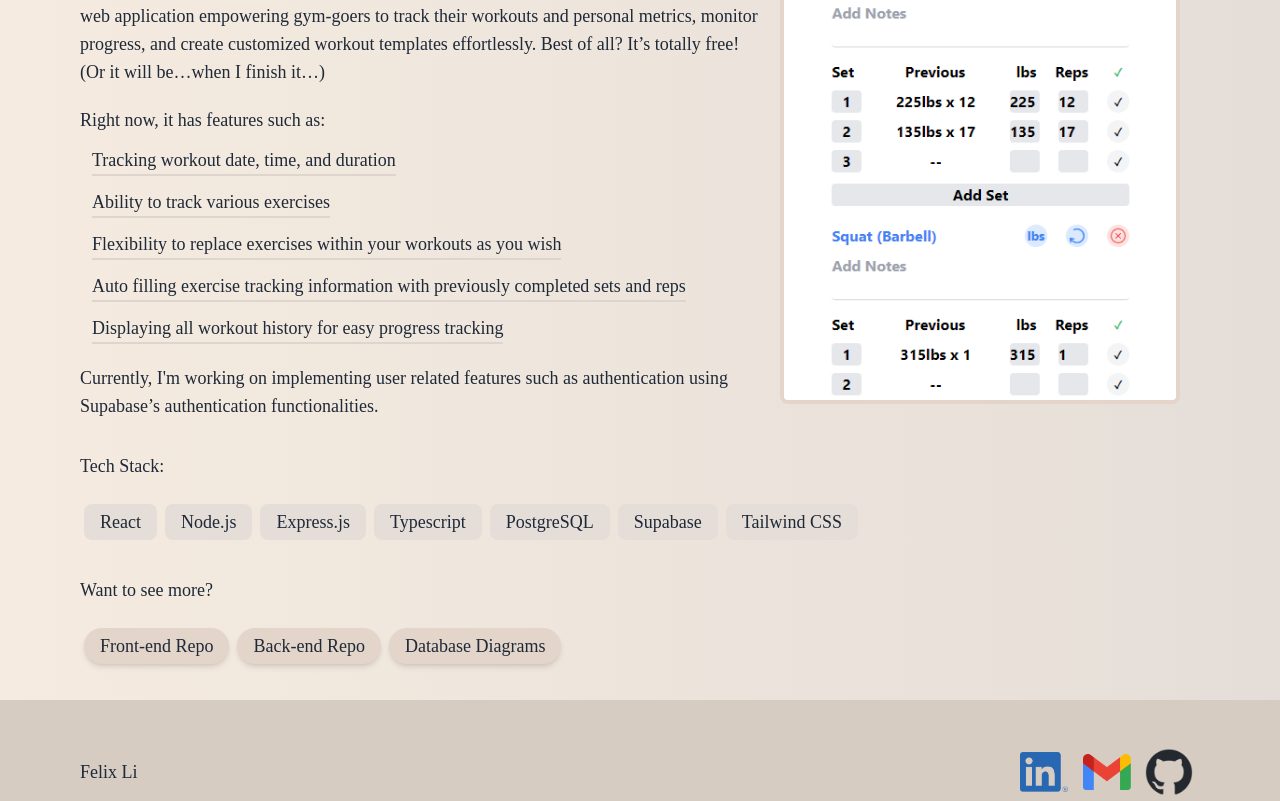
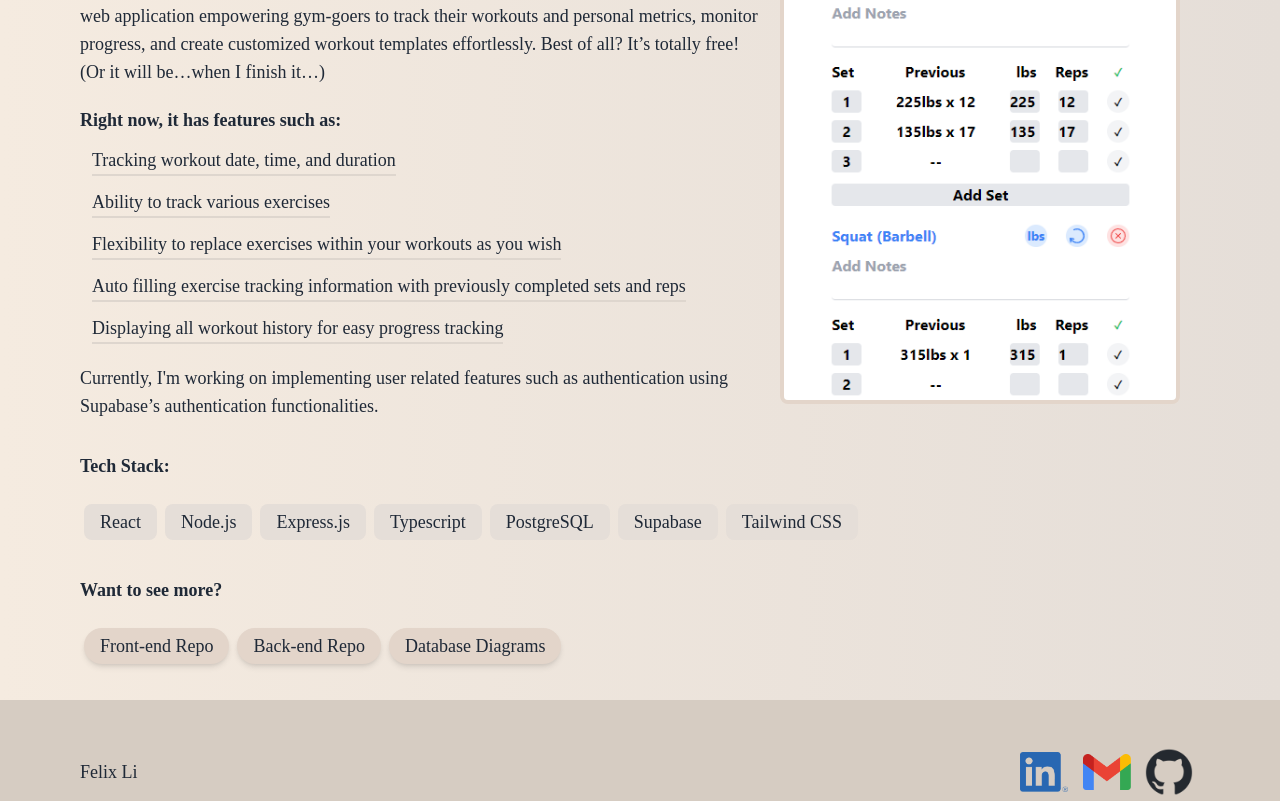
Before and after one commit to 04felixli/Portfolio-Website, a React (Create React App) app: page /Projects/IMFAT in a window 1280 px wide. Shown: the part 474-1275 px from the top of the page. Built offline with nearby package versions, Linux system fonts and the light colour scheme.

Commit message:
Minor UI change to detail project pages

```diff
--- a/src/Components/Projects/DetailedProject.tsx
+++ b/src/Components/Projects/DetailedProject.tsx
@@ -39,7 +39,7 @@ const DetailedProject = ({ project }: Props) => {
                         }
                         {project.reasonForBuilding && <p>{project.reasonForBuilding}</p>}
                         {project.overview && <p className="mt-5">{project.overview}</p>}
-                        <p className="mt-5">{project.featuresLine}</p>
+                        <p className="mt-5 font-bold">{project.featuresLine}</p>
                         <ul className="mt-3">
                             {project.featuresList?.map((feature: string, index: number) => (
                                 <li key={index} className="border-b-2 border-color2 m-3 w-fit">{feature}</li>
@@ -49,7 +49,7 @@ const DetailedProject = ({ project }: Props) => {
                         {project.otherInfo && <p className="mt-5">{project.otherInfo}</p>}
 
                         <section className="flex flex-col mt-8 text-lg">
-                            <p>Tech Stack:</p>
+                            <p className="font-bold">Tech Stack:</p>
                             <ul className="flex flex-row mt-5 flex-wrap">
                                 {project.techStack.map((tech: string, index: number) => (
                                     <li key={index} className="px-4 py-1 rounded-lg m-1 bg-color3 text-center text-nowrap">{tech}</li>
@@ -58,7 +58,7 @@ const DetailedProject = ({ project }: Props) => {
                         </section>
 
                         <section className="mt-8 text-lg">
-                            <p>Want to see more?</p>
+                            <p className="font-bold">Want to see more?</p>
 
                             <div className="flex flex-row mt-5 flex-wrap">
                                 {project.githubLink && <a href={project.githubLink} target="_blank" className="px-4 py-1 shadow-md rounded-full m-1 bg-color6 transition ease-in-out delay-150 hover:-translate-y-1 hover:scale-110 duration-300 hover:shadow-lg text-center text-nowrap">Github Repo</a>}
```
